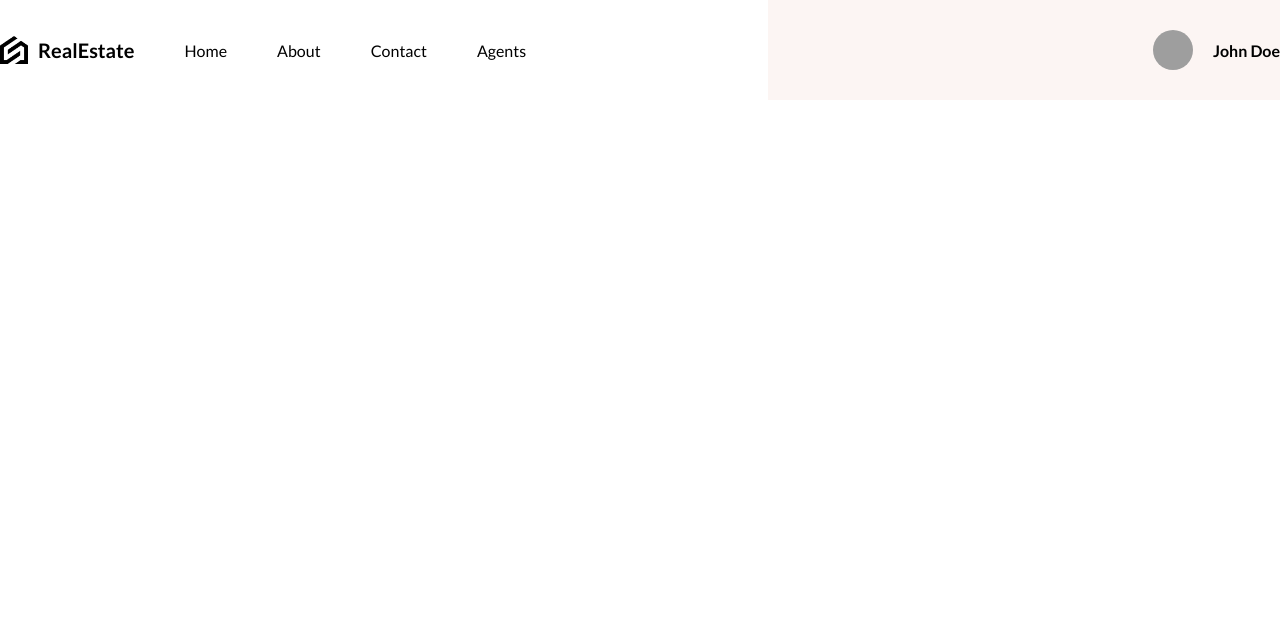
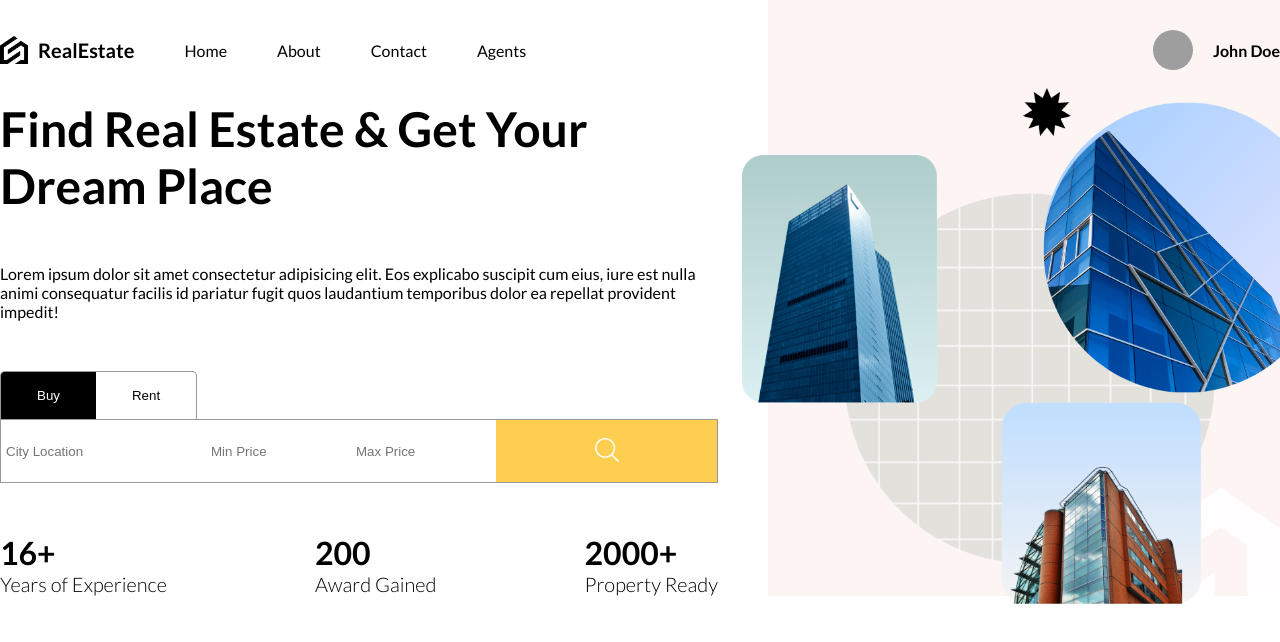
Before and after one commit to kushal1o1/RealEstate, a React (Vite) app in the folder client/: page / in a window 1280 px wide. Shown: the top 642 px of the page. Built offline with nearby package versions, Linux system fonts and the light colour scheme; grey boxes are pictures that could not be loaded.

Commit message:
feat:integrate search in home page

```diff
--- a/client/src/App.jsx
+++ b/client/src/App.jsx
@@ -1,10 +1,14 @@
 import Navbar from './components/navbar/Navbar'
+import HomePage from './routes/homePage/HomePage'
 function App() {
   return (
     <div className="layout">
-
-      <Navbar/>
-
+       <div className="navbar">
+        <Navbar/>
+       </div>
+    <div className="content">
+      <HomePage/>
+    </div>
     </div>
   )
 }
--- a/client/src/routes/homePage/HomePage.jsx
+++ b/client/src/routes/homePage/HomePage.jsx
@@ -1,4 +1,4 @@
-
+import SearchBar from "../../components/searchBar/SearchBar";
 import "./homePage.scss";
 
 function HomePage() {
@@ -13,7 +13,7 @@ function HomePage() {
             facilis id pariatur fugit quos laudantium temporibus dolor ea
             repellat provident impedit!
           </p>
-
+          <SearchBar />
           <div className="boxes">
             <div className="box">
               <h1>16+</h1>
```
